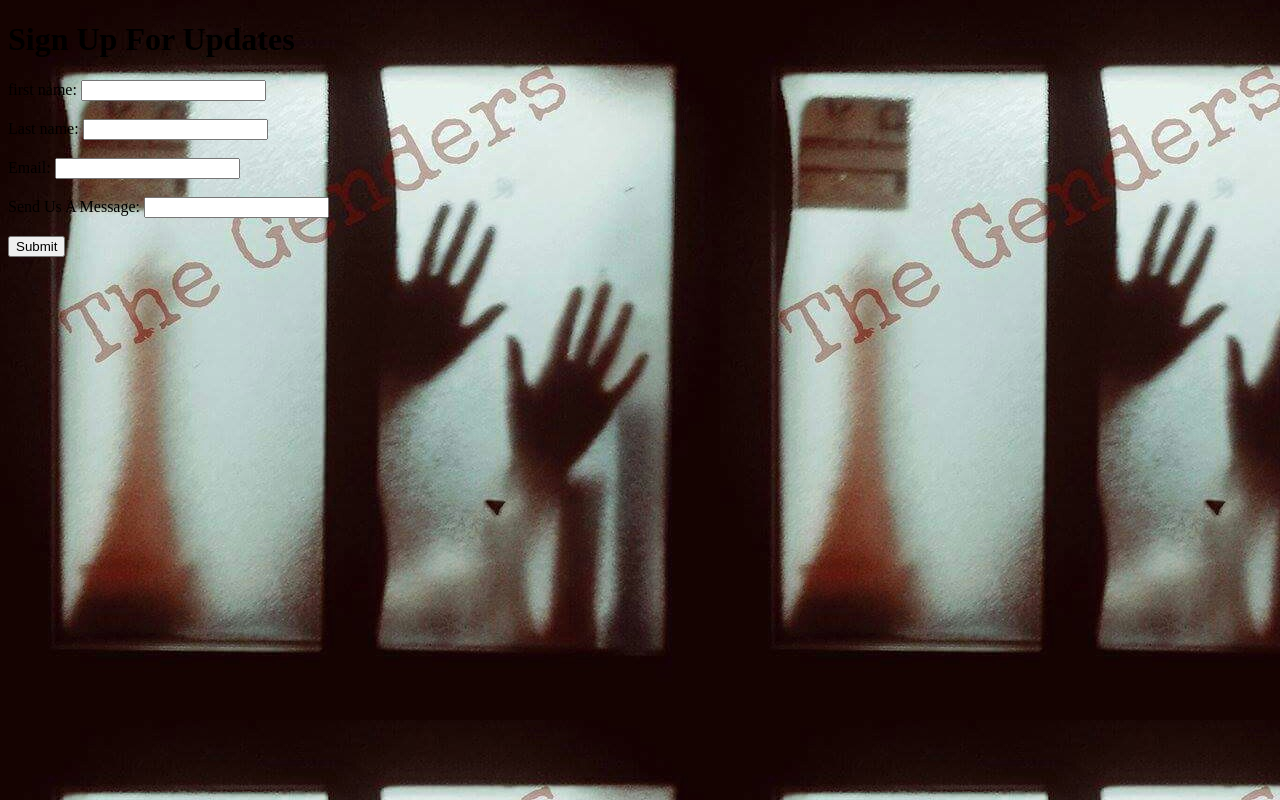
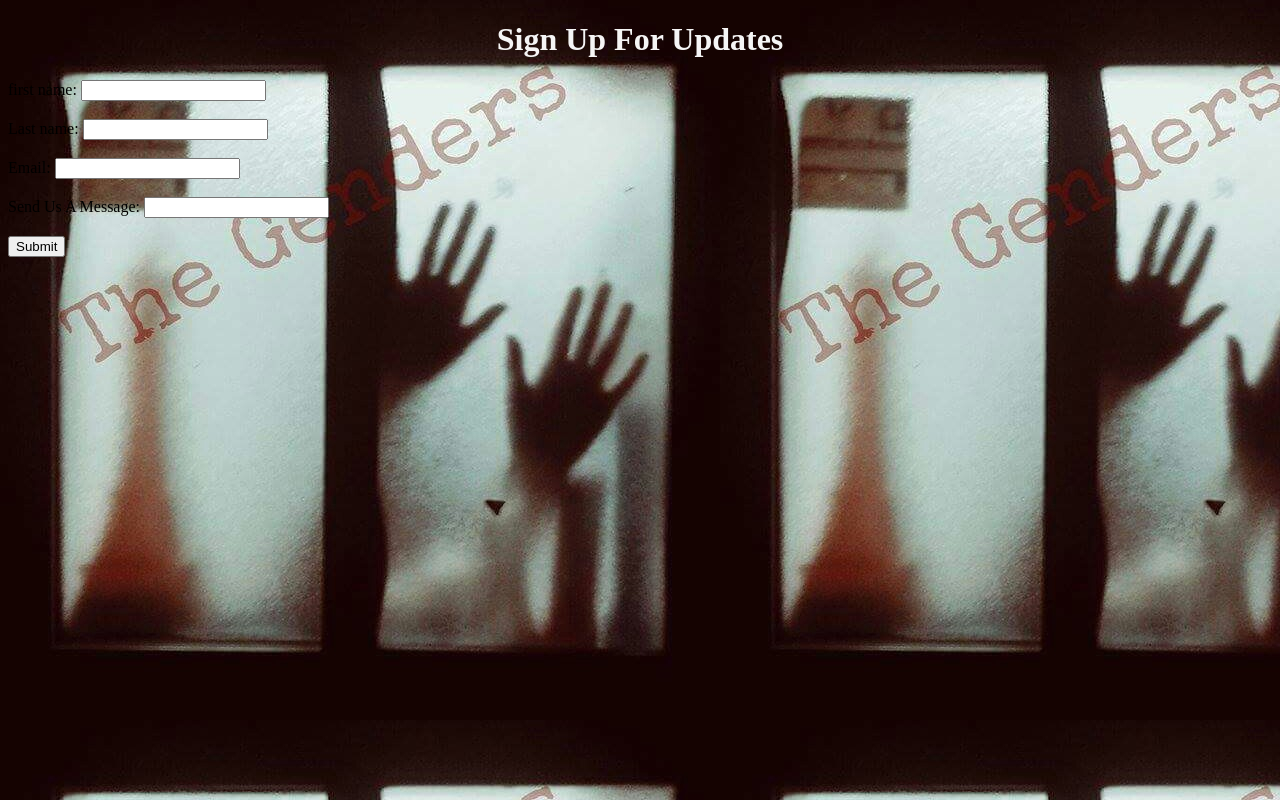
Before and after one commit to jasonacosta79930/Final-Project, a plain HTML site: page about.html in a window 1280 px wide. Drawn offline with Linux system fonts and the light colour scheme; files whose address does not match are found by name.

```diff
--- a/css/styles.css
+++ b/css/styles.css
@@ -1,4 +1,5 @@
 body {
+    background-color: gray;
     background-image: url('./img/hero.jpg');
 }
 
@@ -17,6 +18,11 @@ img {
     display: inline-block;
         width: 200px;
     }
+
+h1 {
+    text-align: center;
+    color: whitesmoke;
+}
 
 h2 {
     text-align: center;
```
Also changed, not shown: index.html (+1 -1 lines).
